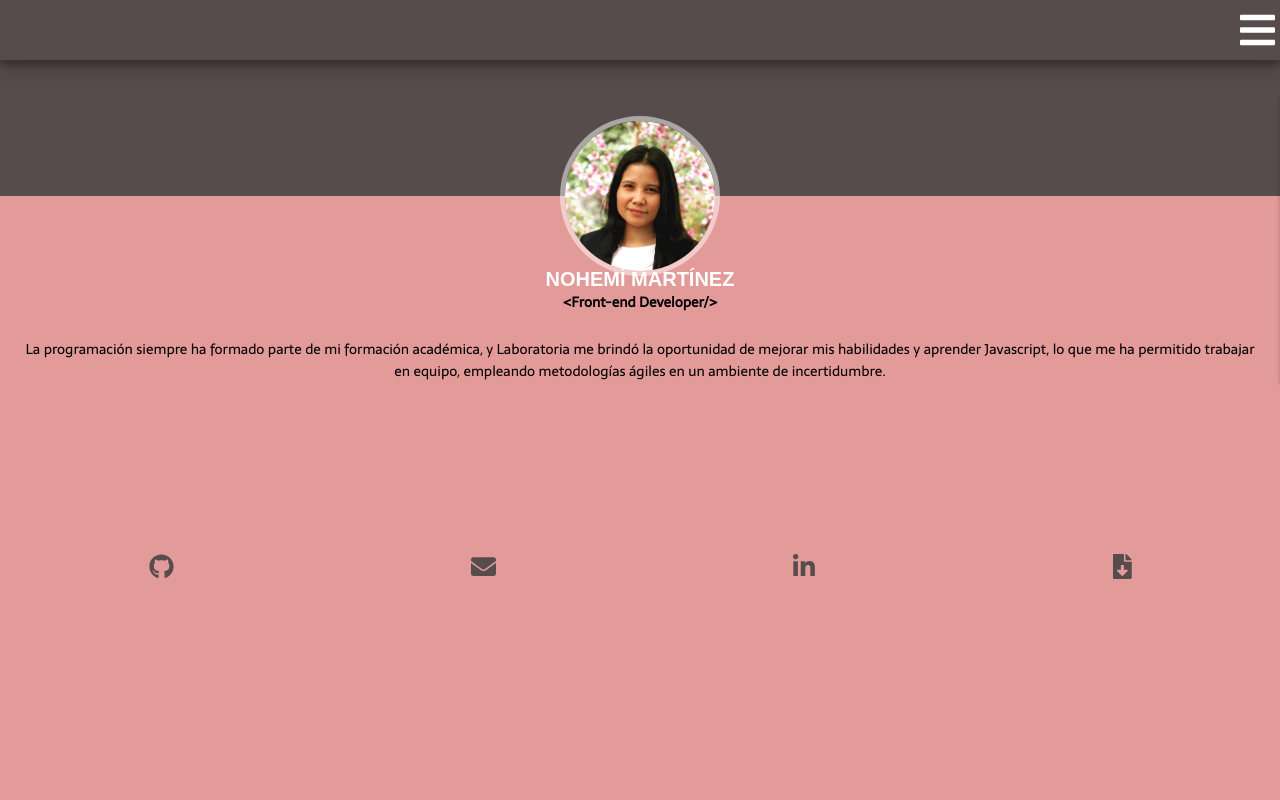
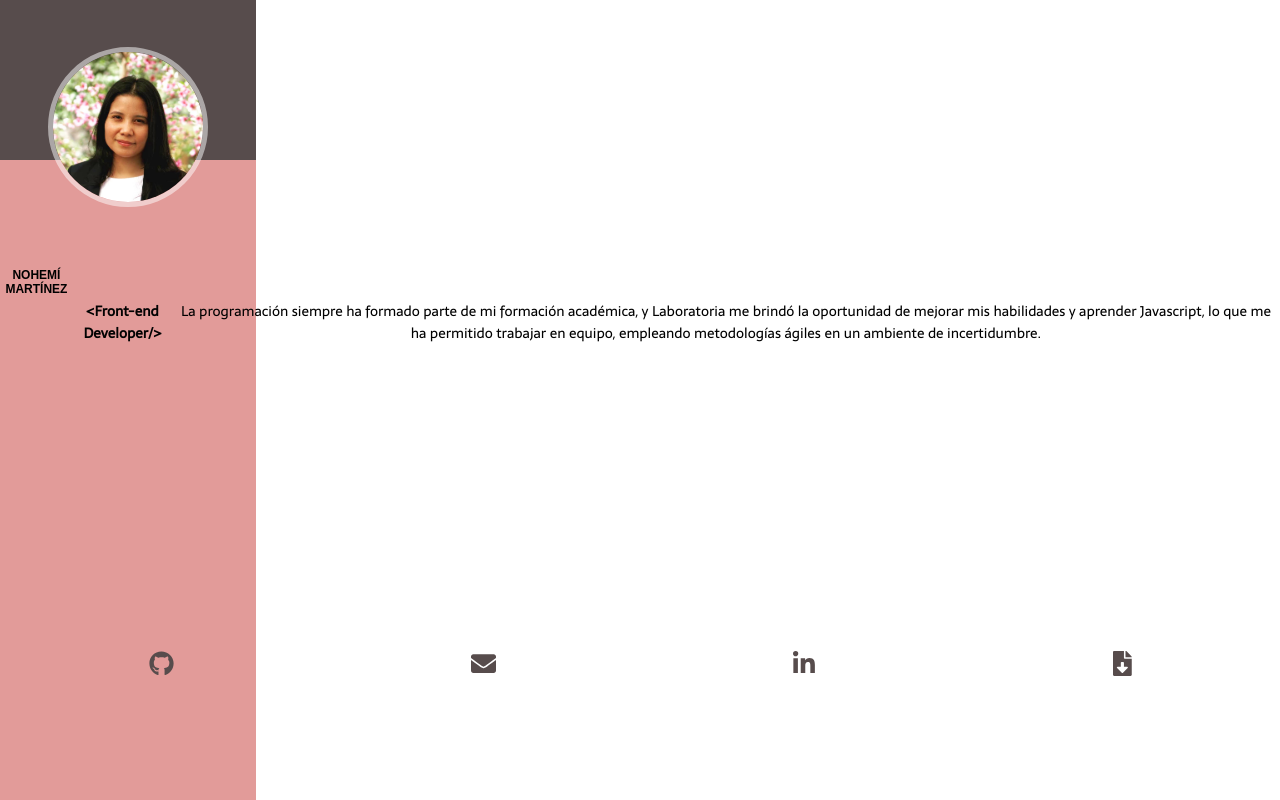
Before and after one commit to nohestmm/portfolio, a React (Create React App) app: page / in a window 1280 px wide. Built offline with nearby package versions, Linux system fonts and the light colour scheme; a web font is replaced by a local one.

Commit message:
adding media queries

```diff
--- a/src/App.css
+++ b/src/App.css
@@ -409,3 +409,46 @@
 .hidden-name {
     display: none;
 }
+@media screen and (min-width: 45em) {
+    body {
+        background: white;
+    }
+    .profile-photo {
+        position: fixed;
+        display: flex;
+        width: 20%;
+        top:0;
+        height: 100vh;
+        background: linear-gradient(to bottom, #574C4C 20%, #E29B99 20%, #E29B99 100%);
+    }
+
+.myphoto {
+    display: flex;
+    position: fixed;
+    top: 47px;
+}
+.content-top{
+    display: none;
+}
+
+.bottom-div{
+    display:flex;
+
+}
+.name{
+    font-size: 12px;
+    color: black;
+
+}
+.text-bottom_name{
+
+}
+.paragraph{
+
+    margin:0px;
+}
+.footer{
+    top: 651px;
+    position: relative;
+}
+}
--- a/src/index.css
+++ b/src/index.css
@@ -6,11 +6,7 @@ p {
 }
 
 
-/* @media (min-width: 320px) {
-    body {
-        overflow-y: hidden;
-    }
-} */
+
 
 body {
     background: #E29B99;
```
Also changed, not shown: 1 other file (tests, documents, lock files or other folders).
